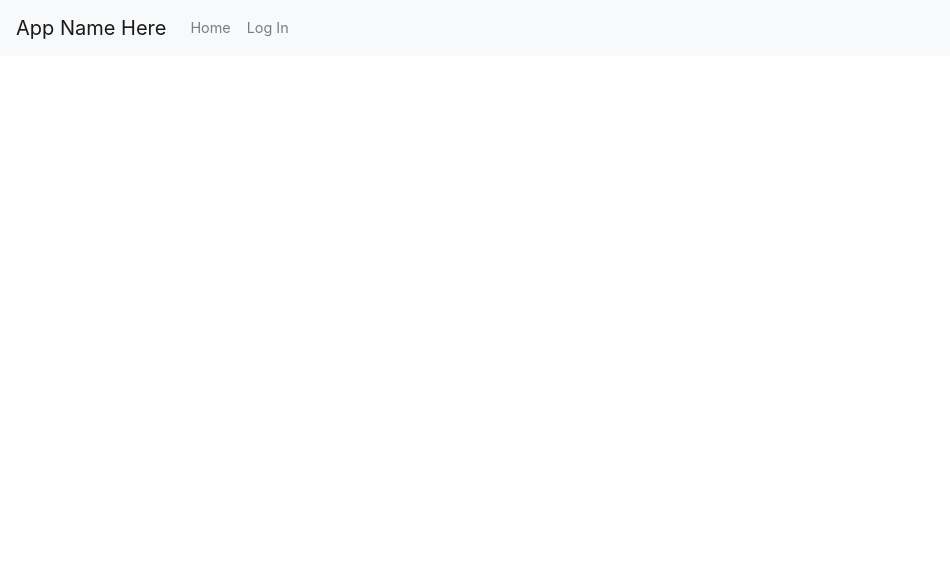
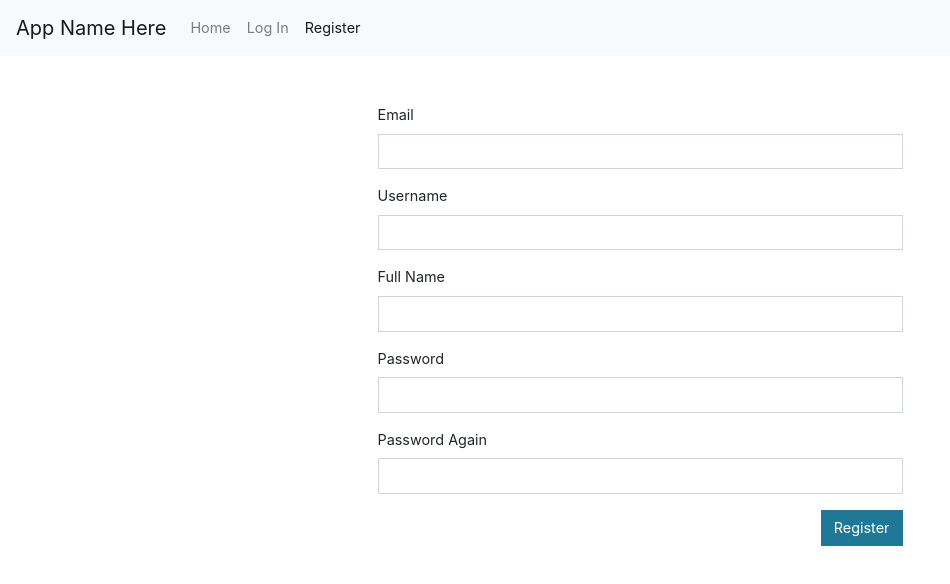
Before and after one commit to Akimayo/isahtml, a React (Create React App) app: page /register in a window 1280 px wide. Shown: the top 584 px of the page, without its empty margins (0-950 px from the left). Built offline with nearby package versions, Linux system fonts and the light colour scheme; no server answers.

Commit message:
register

```diff
--- a/public/locales/cs-CZ/translation.json
+++ b/public/locales/cs-CZ/translation.json
@@ -11,6 +11,17 @@
       "identity": "E-mail nebo uživatelské jméno",
       "password": "Heslo",
       "submit": "Přihlásit se"
+    }
+  },
+  "register": {
+    "register": "Registrace",
+    "form": {
+      "email": "Email",
+      "username": "Uživatelské jméno",
+      "fullName": "Celé jméno",
+      "password": "Heslo",
+      "passwordConfirmation": "Heslo znovu",
+      "submit": "Registrovat"
     }
   },
   "color": {
--- a/public/locales/en-US/translation.json
+++ b/public/locales/en-US/translation.json
@@ -11,6 +11,17 @@
       "identity": "Email or Username",
       "password": "Password",
       "submit": "Login"
+    }
+  },
+  "register": {
+    "register": "Register",
+    "form": {
+      "email": "Email",
+      "username": "Username",
+      "fullName": "Full Name",
+      "password": "Password",
+      "passwordConfirmation": "Password Again",
+      "submit": "Register"
     }
   },
   "color": {
--- a/src/App.tsx
+++ b/src/App.tsx
@@ -12,6 +12,7 @@ import AuthService from "./services/Auth.service";
 import { UserContext, UserData } from './contexts/User.context';
 import { DashboardPage } from "./pages/Dashboard";
 import { Progress } from './components/Progress';
+import RegisterPage from "./pages/Register";
 
 const initialUserData = { user: null, isLoading: false }
 
@@ -58,6 +59,7 @@ function App() {
           {!userData.user && (
             <>
               <Route path={'/login'} component={LoginPage} />
+              <Route path={'/register'} component={RegisterPage} />
             </>
           )}
 
--- a/src/components/Header/index.tsx
+++ b/src/components/Header/index.tsx
@@ -20,7 +20,7 @@ const Header = ({ handleLogout }: HeaderProps) => {
     <nav className="navbar navbar-expand-lg navbar-light bg-light">
       <Link to="/" className="navbar-brand">{t("appName")}</Link>
       <button className="navbar-toggler" type="button" data-toggle="collapse" data-target="#navbar-content" aria-controls="navbar-content" aria-expanded="false" aria-label={t("toggleNavbar")}>
-        <span className="navbar-toggler-icon"></span>
+        <span className="navbar-toggler-icon" />
       </button>
       <div className="collapse navbar-collapse" id="navbar-content">
         <ul className="navbar-nav mr-auto">
@@ -44,6 +44,9 @@ const Header = ({ handleLogout }: HeaderProps) => {
               <li className="nav-item">
                 <NavLink to="/login" className="nav-link" activeClassName="active">{t("login.login")}</NavLink>
               </li>
+              <li className="nav-item">
+                <NavLink to="/register" className="nav-link" activeClassName="active">{t("register.register")}</NavLink>
+              </li>
             </>
           )}
         </ul>
--- a/src/pages/Dashboard/index.tsx
+++ b/src/pages/Dashboard/index.tsx
@@ -1,4 +1,4 @@
-import React, { useEffect } from 'react'
+import React, {useContext, useEffect} from 'react'
 import useTasks from "../../hooks/useTasks"
 import { Task } from "../../entities/Task";
 import { AddTaskForm } from "./components/AddTaskForm";
@@ -7,17 +7,22 @@ import { Progress } from "../../components/Progress";
 import { useTranslation } from 'react-i18next';
 
 import './ModalBackdrop.scss';
+import {UserContext} from "../../contexts/User.context";
 
 export const DashboardPage = () => {
   const { state, actions } = useTasks()
+  const { data: { user }} = useContext(UserContext)
 
   const { fetchTasks, createTask, removeTask, updateTask } = actions
   const { loading, tasks } = state
   const { t } = useTranslation();
 
   useEffect(() => {
-    fetchTasks()
-  }, [fetchTasks])
+    console.log("USER ", user)
+    if (user) {
+      fetchTasks()
+    }
+  }, [fetchTasks, user])
 
   if (loading === undefined) {
     return <h1>Something went wrong</h1>
--- a/src/pages/Login/index.tsx
+++ b/src/pages/Login/index.tsx
@@ -11,15 +11,15 @@ interface LoginFormData {
   password: string
 }
 
+const loginFormInitialValues: LoginFormData = {
+  identity: '',
+  password: ''
+}
+
 const LoginPage = () => {
   const { t } = useTranslation();
   const history = useHistory();
   const { update } = useContext(UserContext);
-
-  const loginFormInitialValues: LoginFormData = {
-    identity: '',
-    password: ''
-  }
 
   const handleFormSubmit = useCallback(async ({ identity, password }: LoginFormData, { setSubmitting }: FormikHelpers<LoginFormData>) => {
     try {
--- a/src/pages/Register/index.tsx
+++ b/src/pages/Register/index.tsx
@@ -1,9 +1,128 @@
-import React from 'react';
+import React, {useCallback, useContext} from 'react';
+import {useHistory} from "react-router";
+import {UserContext} from "../../contexts/User.context";
+import {useTranslation} from "react-i18next";
+import {Formik} from "formik";
+import {FormikHelpers} from "formik/dist/types";
+import AuthService from "../../services/Auth.service";
+
+interface RegisterFormData {
+  email: string
+  username: string
+  fullName: string
+  password: string
+  passwordConfirmation: string
+}
+
+const registerFormInitialValues: RegisterFormData = {
+  email: '',
+  username: '',
+  fullName: '',
+  password: '',
+  passwordConfirmation: '',
+}
 
 const RegisterPage = () => {
+  const {t} = useTranslation();
+  const history = useHistory();
+  const {update} = useContext(UserContext);
+
+  const handleFormSubmit = useCallback(async (userData: RegisterFormData, {setSubmitting}: FormikHelpers<RegisterFormData>) => {
+    try {
+      await AuthService.register(userData)
+      setSubmitting(false);
+      history.push('/login')
+    } catch (error) {
+      console.error(error);
+      setSubmitting(false);
+    }
+  }, [history, update])
+
   return (
-    <div>
-
+    <div className="container">
+      <div className="col-sm-12 col-md-6 offset-md-3 mt-5">
+        <Formik<RegisterFormData>
+          initialValues={registerFormInitialValues}
+          onSubmit={handleFormSubmit}
+        >
+          {({
+              values,
+              errors,
+              touched,
+              handleBlur,
+              handleChange,
+              handleSubmit,
+              isSubmitting
+            }) => (
+            <form onSubmit={handleSubmit}>
+              <div className="form-group">
+                <label htmlFor="email">{t('register.form.email')}</label>
+                <input
+                  type="email"
+                  id="email"
+                  name="email"
+                  className="form-control"
+                  onChange={handleChange}
+                  onBlur={handleBlur}
+                  value={values.email}
+                />
+              </div>
+              <div className="form-group">
+                <label htmlFor="username">{t('register.form.username')}</label>
+                <input
+                  type="text"
+                  id="username"
+                  name="username"
+                  className="form-control"
+                  onChange={handleChange}
+                  onBlur={handleBlur}
+                  value={values.username}
+                />
+              </div>
+              <div className="form-group">
+                <label htmlFor="fullName">{t('register.form.fullName')}</label>
+                <input
+                  type="text"
+                  id="fullName"
+                  name="fullName"
+                  className="form-control"
+                  onChange={handleChange}
+                  onBlur={handleBlur}
+                  value={values.fullName}
+                />
+              </div>
+              <div className="form-group">
+                <label htmlFor="password">{t('register.form.password')}</label>
+                <input
+                  type="password"
+                  name="password"
+                  id="password"
+                  className="form-control"
+                  onChange={handleChange}
+                  onBlur={handleBlur}
+                  value={values.password}
+                />
+              </div>
+              <div className="form-group">
+                <label htmlFor="passwordConfirmation">{t('register.form.passwordConfirmation')}</label>
+                <input
+                  type="password"
+                  name="passwordConfirmation"
+                  id="passwordConfirmation"
+                  className="form-control"
+                  onChange={handleChange}
+                  onBlur={handleBlur}
+                  value={values.passwordConfirmation}
+                />
+              </div>
+              <button type="submit" className="btn btn-primary float-right"
+                      disabled={isSubmitting}>
+                {t('register.form.submit')}
+              </button>
+            </form>
+          )}
+        </Formik>
+      </div>
     </div>
   )
 }
--- a/src/services/Auth.service.ts
+++ b/src/services/Auth.service.ts
@@ -1,5 +1,5 @@
 import axios from 'axios'
-import { LoginUser, UserWithPassword } from "../entities/User";
+import {LoginUser, RegisterUser} from "../entities/User";
 import {
   DeleteResponse,
   GetCurrentUserResponse,
@@ -9,7 +9,7 @@ import {
 import { API_PATH_PREFIX } from "../constants";
 
 class AuthService {
-  static async register(user: UserWithPassword) {
+  static async register(user: RegisterUser) {
     return await axios.post<RegisterResponse>(`${API_PATH_PREFIX}/authentication/register`, user, { withCredentials: true });
   }
 
--- a/src/services/Auth.types.ts
+++ b/src/services/Auth.types.ts
@@ -7,7 +7,7 @@ export interface LoginResponse {
   fullName: string
 }
 
-export interface RegisterResponse { }
+export interface RegisterResponse extends User { }
 
 export interface DeleteResponse { }
 
```
Also changed, not shown: src/entities/User.ts (+8 -0 lines).
